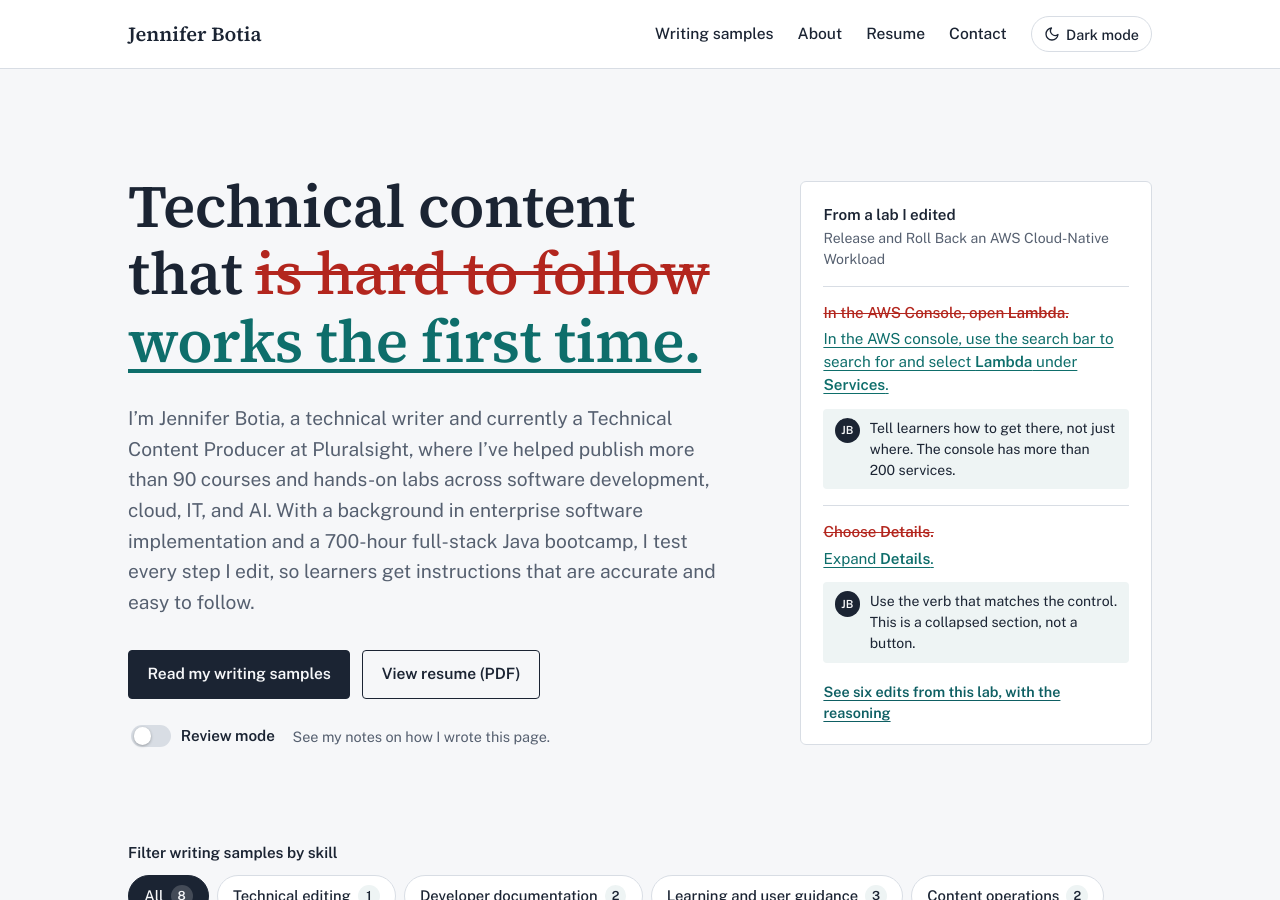
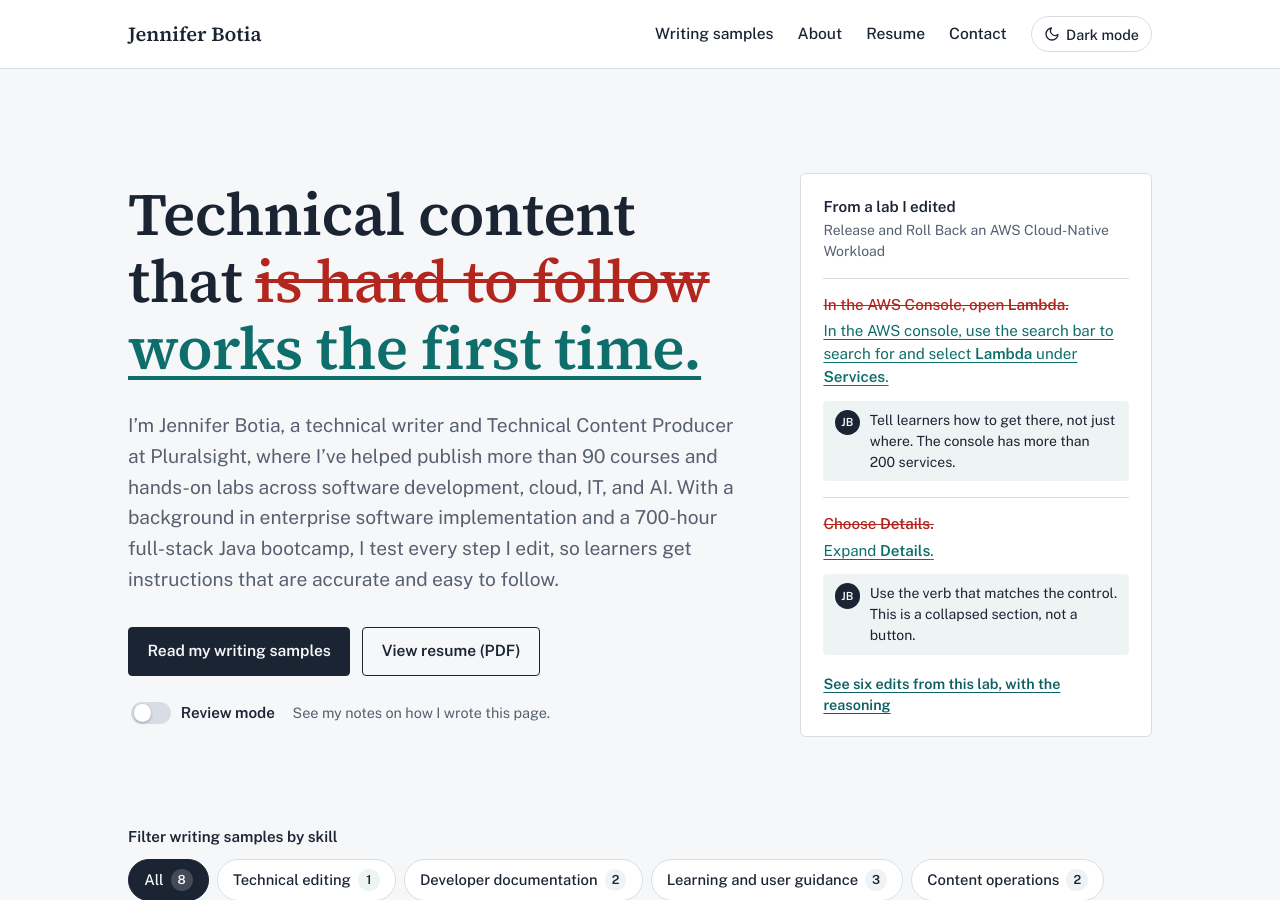
Before and after one commit to Jenjimenez/tech-writing-portfolio, a Jekyll site: the page built from index.html, in a window 1280 px wide and 900 px high. Built offline with Jekyll 4.4.1, drawn with Linux system fonts in a browser that asks for light colours.

Commit message:
Update index.html

```diff
--- a/index.html
+++ b/index.html
@@ -9,7 +9,7 @@
     <del aria-hidden="true">is hard to follow</del>
     <ins>works the first time.</ins>
   </h1>
-  <p class="lede">I’m Jennifer Botia, a technical writer and currently a Technical Content Producer at Pluralsight, where I’ve helped publish more than 90 courses and hands-on labs across software development, cloud, IT, and AI. With a background in enterprise software implementation and a 700-hour full-stack Java bootcamp, I test every step I edit, so learners get instructions that are accurate and easy to follow.</p>
+  <p class="lede">I’m Jennifer Botia, a technical writer and Technical Content Producer at Pluralsight, where I’ve helped publish more than 90 courses and hands-on labs across software development, cloud, IT, and AI. With a background in enterprise software implementation and a 700-hour full-stack Java bootcamp, I test every step I edit, so learners get instructions that are accurate and easy to follow.</p>
   <p class="actions">
     <a class="button primary" href="#work">Read my writing samples</a>
     <a class="button" href="{{ '/Jennifer_Botia_2026.pdf' | relative_url }}" target="_blank" rel="noopener">View resume (PDF)<span class="sr-only"> (opens in a new tab)</span></a>
```
